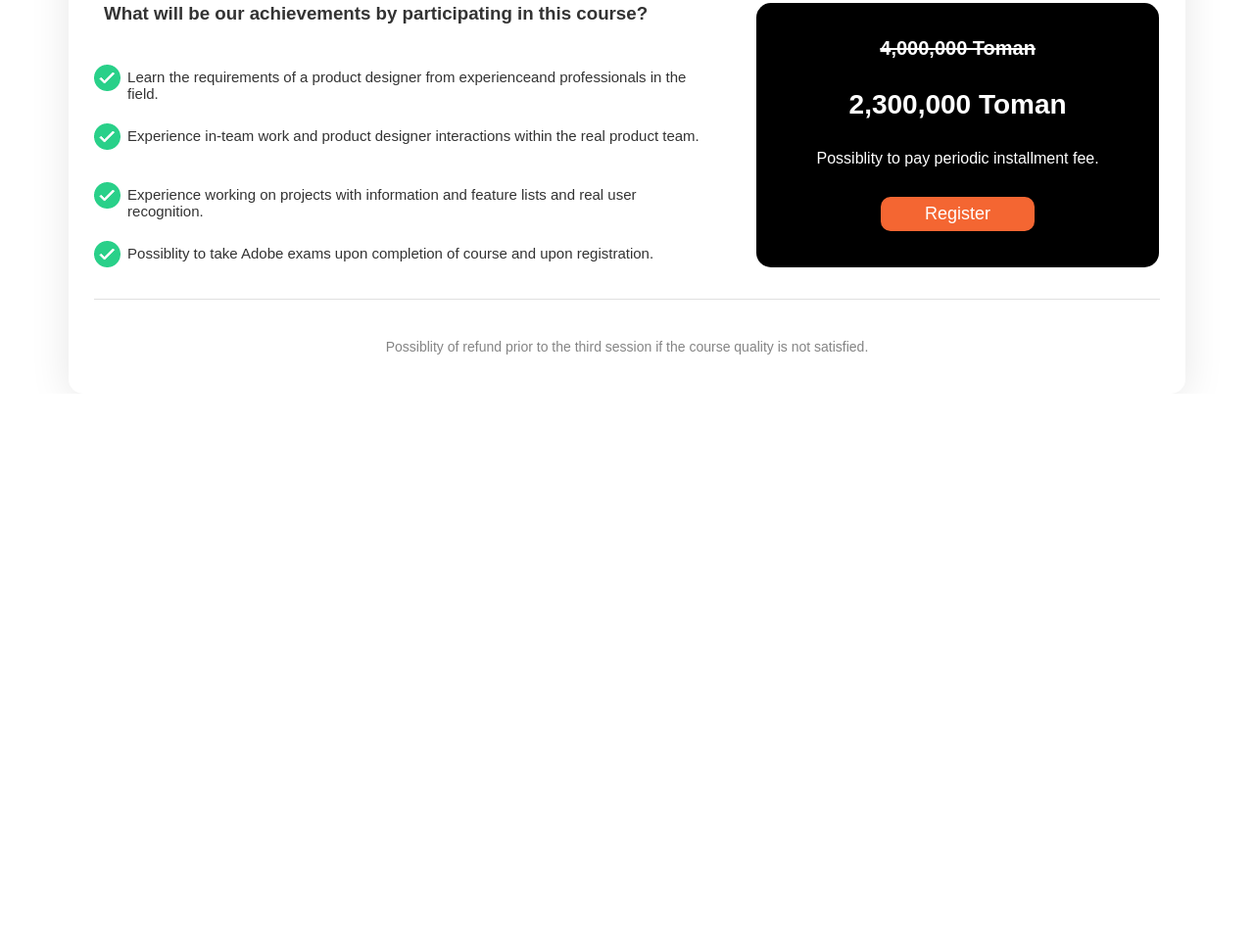
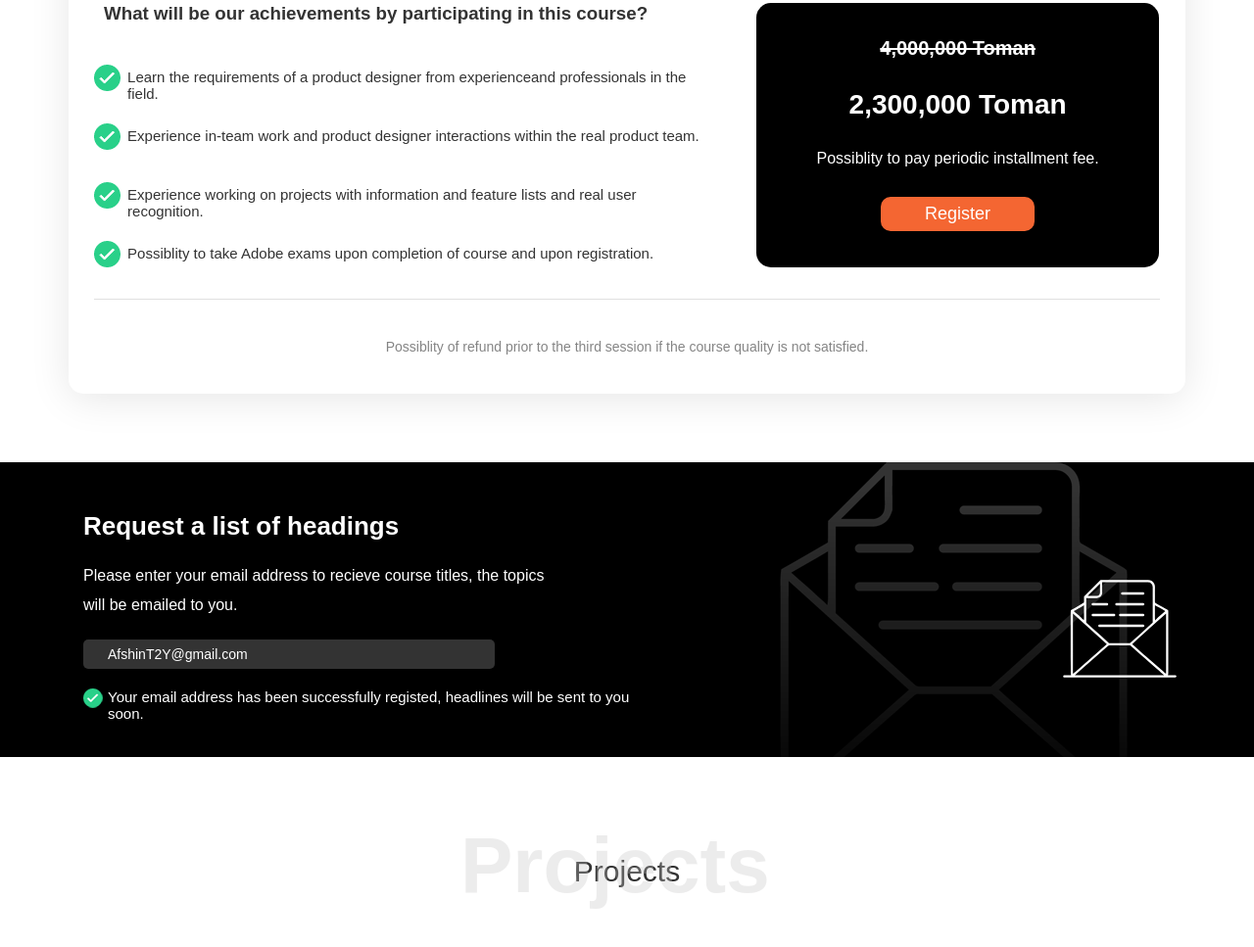
Before and after one commit to olumaja/frontend-design-project, a plain HTML site: page index.html in a window 1280 px wide. Shown: the part 6592-7559 px from the top of the page at 98% size. Before the commit the page ends 6994 px from the top, so only its background shows below. Drawn offline with Linux system fonts and the light colour scheme.

Commit message:
Request section done

```diff
--- a/css/frontEnd.css
+++ b/css/frontEnd.css
@@ -473,9 +473,44 @@ header h1{font-size: 30px; margin-bottom: 20px; text-align: center;}
             font-size: 18px; color: #ffffff; border-radius: 10px; border: hidden;
         }
         .moneyBack{
-             width: 60%; text-align: center; margin: 0 auto; padding-bottom: 40px;
-             padding-top: 40px; font-size: 14px; color: #666666; opacity: 0.8;
-            }
+                width: 60%; text-align: center; margin: 0 auto; padding-bottom: 40px;
+                padding-top: 40px; font-size: 14px; color: #666666; opacity: 0.8;
+        }
+
+        .requested{
+            width: 100%; background-color: #000000; margin-top: 70px;
+            margin-bottom: 70px;
+        }
+        .requested .bigEvenlop{
+             width: 100%; background: url('../image/bigEvenlo.png') no-repeat 87% 0;
+            padding-top: 50px;  padding-bottom: 30px;
+        }
+        .container.evenlop{display: flex;}
+        .evenlopMessage{flex: 80%; max-width: 80%;}
+        .evenlopMessage .evenlopHead{width: 66%; color: #ffffff;}
+        .evenlopHead .lists{font-size: 26px; font-weight: bold; margin-bottom: 20px;}
+        .evenlopHead .topics{
+            line-height: 30px; font-size: 16px; margin-bottom: 20px; width: 84%;
+        }
+        .evenlopHead .emailbox{
+            width: 420px; height: 30px; background-color: #333333; font-size: 14px;
+            border-radius: 5px; padding-top: 7px; padding-left: 25px; margin-bottom: 20px;
+        }
+        .evenlopHead .successful{font-size: 15px; margin-bottom: 20px; height: 20px;
+            background: url('../image/checkMark1.png') no-repeat left center; padding-left: 25px;
+        }
+        .smallEvenlop{flex: 20%; max-width: 20%; padding-top: 70px; padding-left: 70px;}
+        .smallEvenlop img{width: 200px; height: 100px;}
+
+        .container.project{margin-top: 100px;}
+        .projectHead{
+            width: 60%; margin-left: auto; margin-right: auto;
+            text-align: center; font-size: 30px; position: relative; margin-bottom: 150px;
+        }
+        .projectHead::before{
+            content: "Projects"; font-size: 80px; font-weight: bolder; color: #c2c1c1;
+            opacity: 0.3; position: absolute; left: 163px; top: -35px;
+        }
 
 }
 
--- a/index.html
+++ b/index.html
@@ -575,6 +575,41 @@
 
     </section><!--Course fee ends here-->
 
+    <section class="requested">
+
+        <div class="bigEvenlop">
+            <div class="container evenlop">
+
+                <div class="evenlopMessage">
+                    <div class="evenlopHead">
+
+                        <div class="lists">Request a list of headings</div>
+                        <div class="topics"><span>Please enter your email address to recieve course titles, the
+                            topics will be emailed to you.</span>
+                        </div>
+                        <div class="emailbox">AfshinT2Y@gmail.com</div>
+                        <div class="successful">
+                            Your email address has been successfully registed,
+                            headlines will be sent to you soon.
+                        </div>
+
+                    </div>
+                </div>
+                <div class="smallEvenlop"><img src="image/smallEvenlop.svg" alt="icon"></div>
+
+            </div>
+        </div>
+
+    </section><!--Request end here-->
+
+    <section class="container project">
+        <div class="projectHead">Projects</div>
+        <div class="projectBody">
+
+        </div>
+
+    </section><!--Project end here-->
+
     <script src="js/index.js"></script>
 
 </body>
```
Also changed, not shown: image/Union 3.png (added), image/bigEvenlo.png (added), image/bigEvenlop.svg (deleted), image/checkMark1.png (added), image/evenlopbg.png (added).
